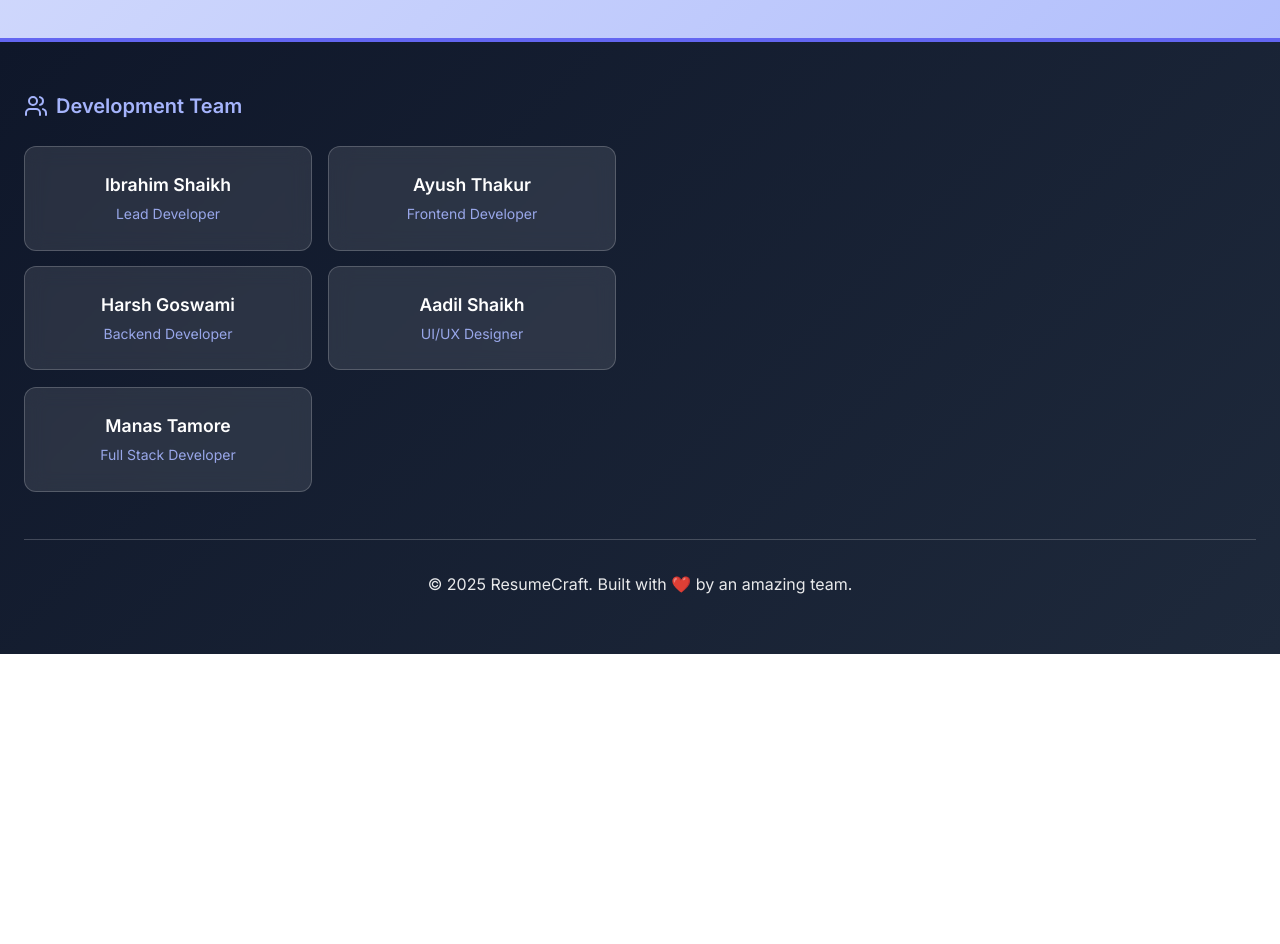
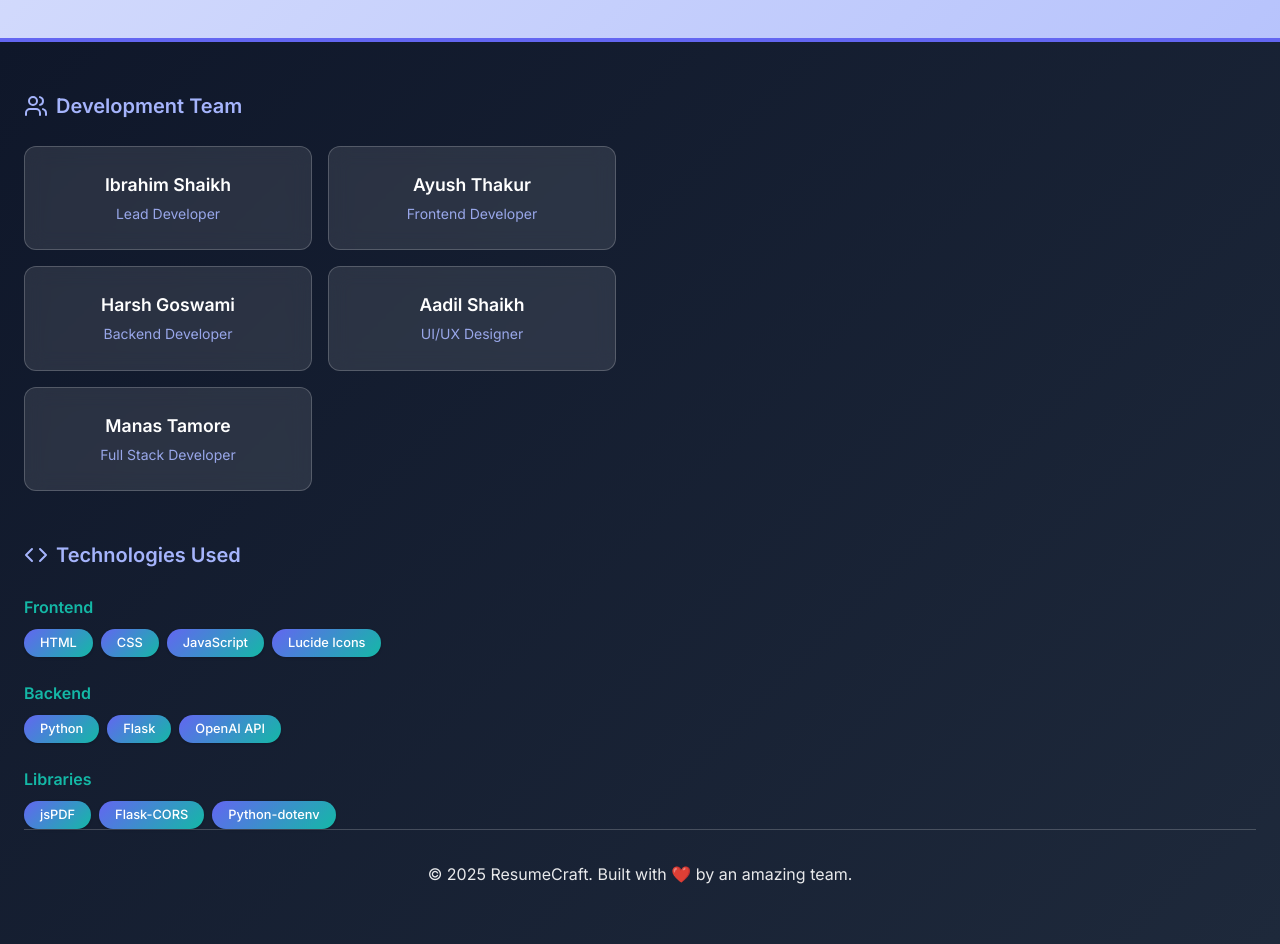
Before and after one commit to Musafir02/Pro2, a Flask app: page / in a window 1280 px wide. Shown: the part 1940-2884 px from the top of the page. Before the commit the page ends 2594 px from the top, so only its background shows below. Run offline with Flask 3, Linux system fonts and the light colour scheme; some libraries are stand-ins or nearby versions.

Commit message:
add credits-section

```diff
--- a/templates/index.html
+++ b/templates/index.html
@@ -300,7 +300,39 @@
                     </div>
                 </div>
             </div>
-
+            <div class="credits-section">
+                    <h4 class="credits-title">
+                        <i data-lucide="code"></i>
+                        Technologies Used
+                    </h4>
+                    <div class="tech-stack">
+                        <div class="tech-category">
+                            <h5>Frontend</h5>
+                            <div class="tech-items">
+                                <span class="tech-badge">HTML</span>
+                                <span class="tech-badge">CSS</span>
+                                <span class="tech-badge">JavaScript</span>
+                                <span class="tech-badge">Lucide Icons</span>
+                            </div>
+                        </div>
+                        <div class="tech-category">
+                            <h5>Backend</h5>
+                            <div class="tech-items">
+                                <span class="tech-badge">Python</span>
+                                <span class="tech-badge">Flask</span>
+                                <span class="tech-badge">OpenAI API</span>
+                            </div>
+                        </div>
+                        <div class="tech-category">
+                            <h5>Libraries</h5>
+                            <div class="tech-items">
+                                <span class="tech-badge">jsPDF</span>
+                                <span class="tech-badge">Flask-CORS</span>
+                                <span class="tech-badge">Python-dotenv</span>
+                            </div>
+                        </div>
+                    </div>
+                </div>
             <div class="credits-bottom">
                 <p>&copy; 2025 ResumeCraft. Built with ❤️ by an amazing team.</p>
             </div>
```
